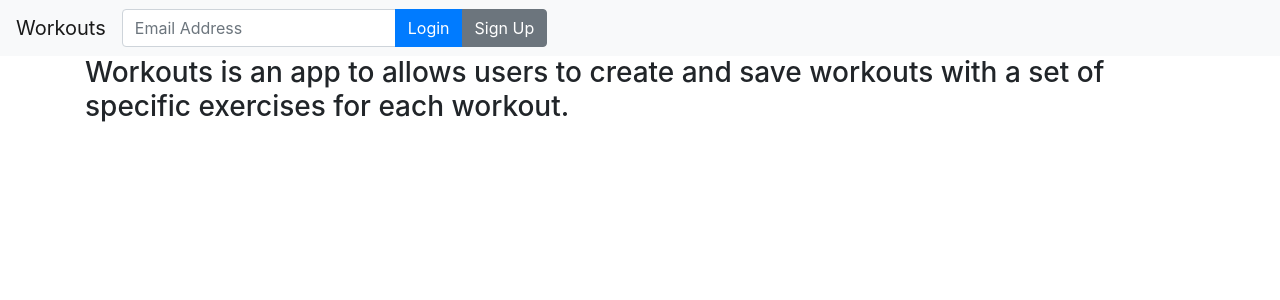
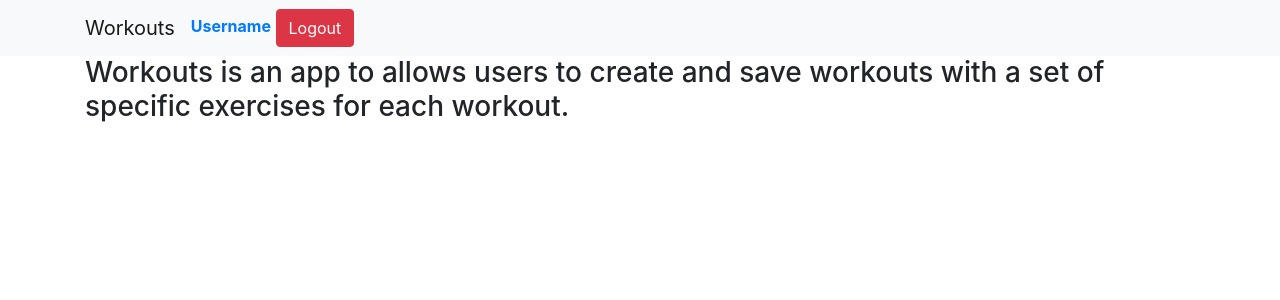
Before and after one commit to adamcromer/workouts, a React (Create React App) app in the folder client/: page / in a window 1280 px wide. Shown: the top 300 px of the page. Built offline with nearby package versions, Linux system fonts and the light colour scheme.

Commit message:
nav bar in container

```diff
--- a/client/src/components/Nav.js
+++ b/client/src/components/Nav.js
@@ -4,13 +4,14 @@ import LoginButtons from './LoginButtons';
 import UserInfo from './UserInfo';
 
 import Navbar from 'react-bootstrap/Navbar';
+import Container from 'react-bootstrap/Container'
 
 class Nav extends Component {
 
   constructor(props) {
     super(props);
     this.state = {
-      isAuth: false
+      isAuth: true
     }
   }
 
@@ -40,14 +41,16 @@ class Nav extends Component {
     return (
 
       <Navbar bg="light" expand="lg">
+        <Container>
           <Navbar.Brand href="#home">Workouts</Navbar.Brand>
           <Navbar.Toggle aria-controls="basic-navbar-nav" />
           <Navbar.Collapse id="basic-navbar-nav" className="justify-content-end">
             <div className="mr-auto">
-            { this.state.isAuth ?
-            <UserInfo /> : <LoginButtons /> }
+              {this.state.isAuth ?
+                <UserInfo /> : <LoginButtons />}
             </div>
           </Navbar.Collapse>
+        </Container>
       </Navbar>
 
     )
```
Lines whose indentation alone changed are shown as unchanged.
